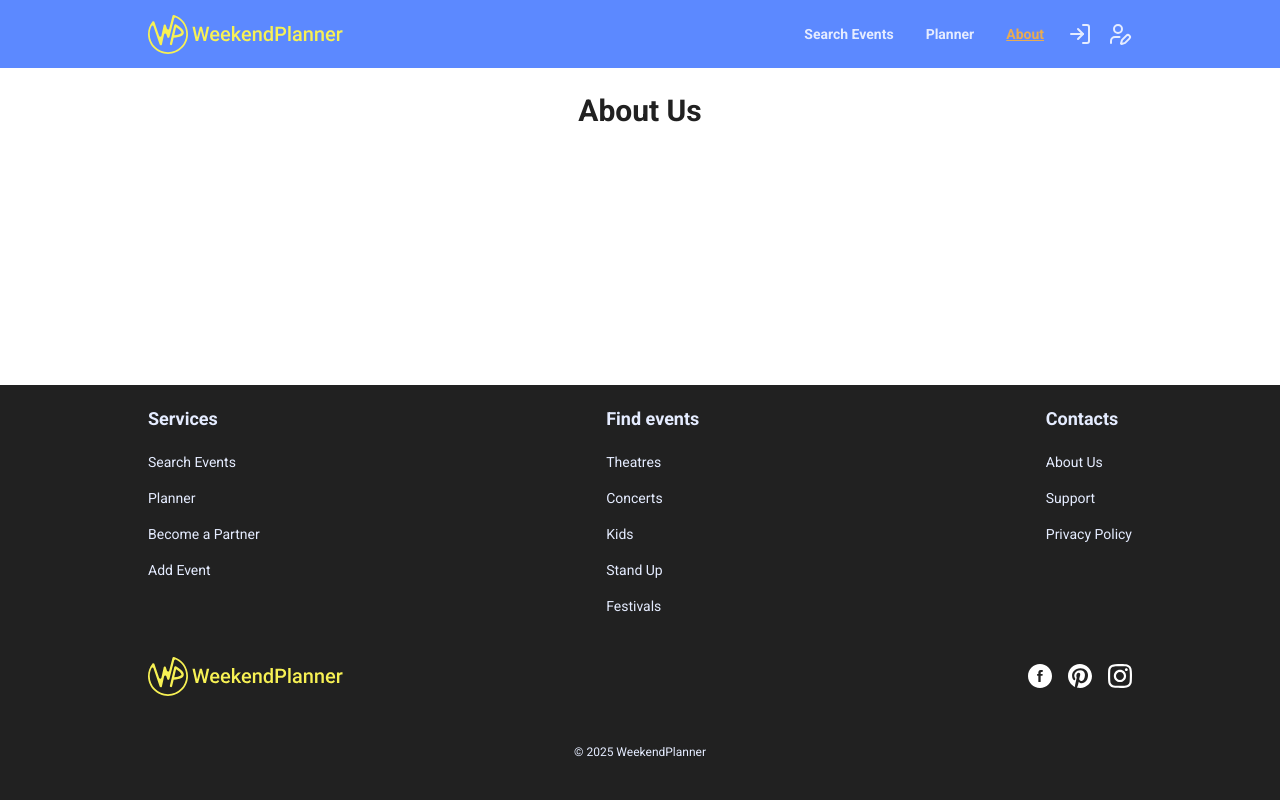
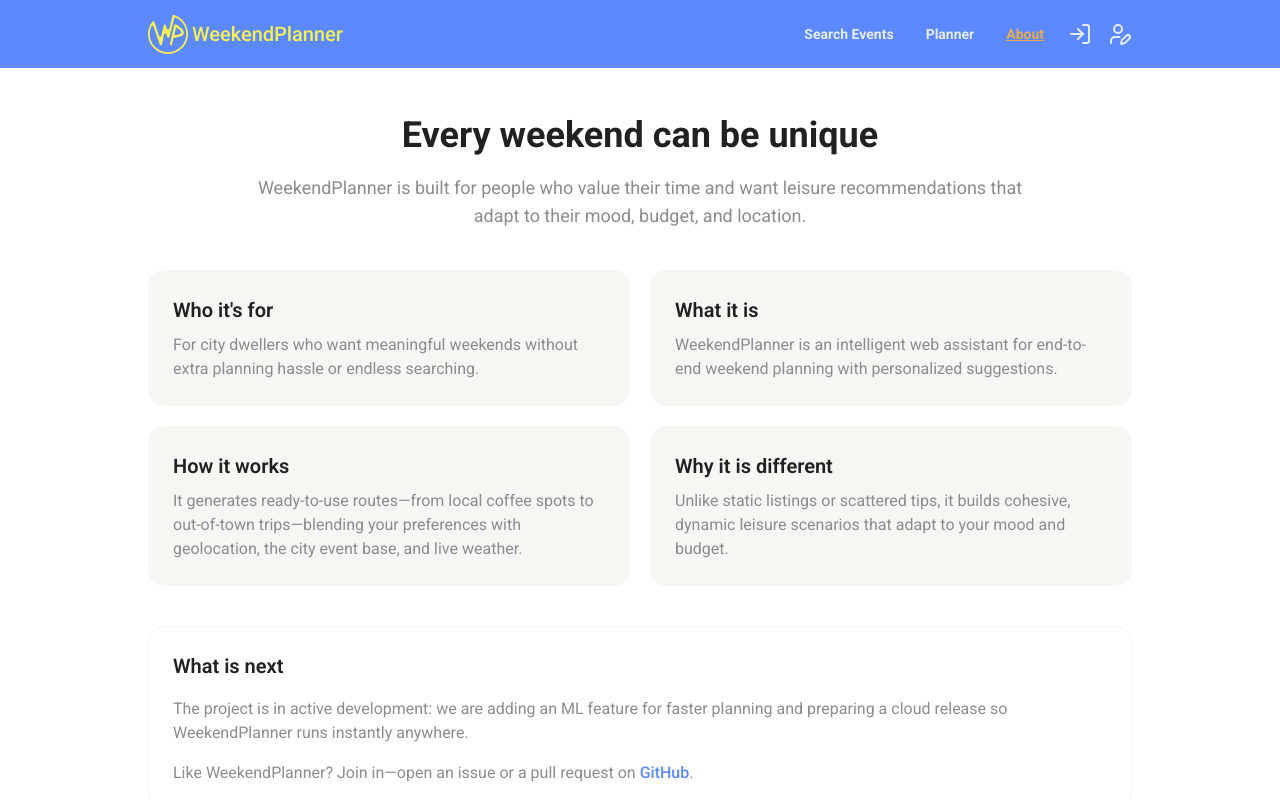
Before and after one commit to megabytos/weekend-planner-fe, a Next.js app: page /about in a window 1280 px wide. Shown: the top 800 px of the page. Built offline with nearby package versions, Linux system fonts and the light colour scheme; no server answers.

Commit message:
add about page

```diff
--- a/src/app/about/page.js
+++ b/src/app/about/page.js
@@ -1,13 +1,80 @@
 'use client';
+
+import Link from 'next/link';
 
 import Container from '@/components/layout/container';
 import Section from '@/components/layout/section';
 
+const highlights = [
+  {
+    title: "Who it's for",
+    text: 'For city dwellers who want meaningful weekends without extra planning hassle or endless searching.',
+  },
+  {
+    title: 'What it is',
+    text: 'WeekendPlanner is an intelligent web assistant for end-to-end weekend planning with personalized suggestions.',
+  },
+  {
+    title: 'How it works',
+    text: 'It generates ready-to-use routes—from local coffee spots to out-of-town trips—blending your preferences with geolocation, the city event base, and live weather.',
+  },
+  {
+    title: 'Why it is different',
+    text: 'Unlike static listings or scattered tips, it builds cohesive, dynamic leisure scenarios that adapt to your mood and budget.',
+  },
+];
+
 export default function AboutPage() {
   return (
     <Section>
-      <Container className="py-4 md:py-5 lg:py-8">
-        <h1 className="text-center text-3xl font-bold">About Us</h1>
+      <Container className="py-8 md:py-10 lg:py-14">
+        <div className="mx-auto flex max-w-5xl flex-col gap-8 md:gap-10">
+          <header className="space-y-3 text-center">
+            <h1 className="text-[28px] font-bold leading-8 md:text-4xl">
+              Every weekend can be unique
+            </h1>
+            <p className="mx-auto max-w-3xl text-base text-gray md:text-lg">
+              WeekendPlanner is built for people who value their time and want
+              leisure recommendations that adapt to their mood, budget, and
+              location.
+            </p>
+          </header>
+
+          <div className="grid gap-4 md:grid-cols-2 md:gap-5">
+            {highlights.map(({ title, text }) => (
+              <div
+                key={title}
+                className="flex flex-col gap-2 rounded-2xl border border-white-dark bg-white-dark p-4 md:p-6"
+              >
+                <h2 className="text-lg font-semibold md:text-xl">{title}</h2>
+                <p className="text-sm text-gray md:text-base">{text}</p>
+              </div>
+            ))}
+          </div>
+
+          <div className="rounded-2xl border border-white-dark bg-white p-5 md:p-6">
+            <div className="flex flex-col gap-3 md:gap-4">
+              <h2 className="text-lg font-semibold md:text-xl">What is next</h2>
+              <p className="text-sm text-gray md:text-base">
+                The project is in active development: we are adding an ML
+                feature for faster planning and preparing a cloud release so
+                WeekendPlanner runs instantly anywhere.
+              </p>
+              <p className="text-sm text-gray md:text-base">
+                Like WeekendPlanner? Join in—open an issue or a pull request on{' '}
+                <Link
+                  href="https://github.com/megabytos/weekend-planner-fe"
+                  target="_blank"
+                  rel="noreferrer"
+                  className="font-medium text-blue hover:underline"
+                >
+                  GitHub
+                </Link>
+                .
+              </p>
+            </div>
+          </div>
+        </div>
       </Container>
     </Section>
   );
```
